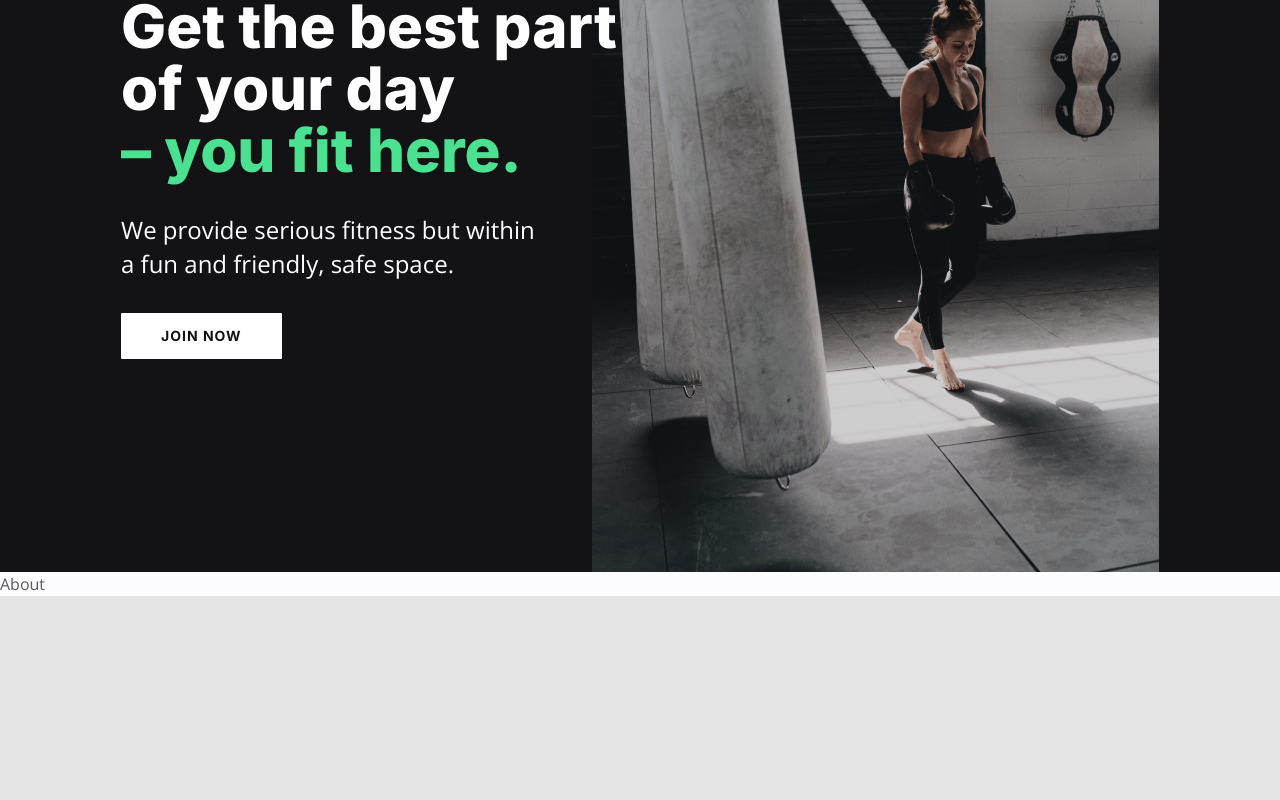
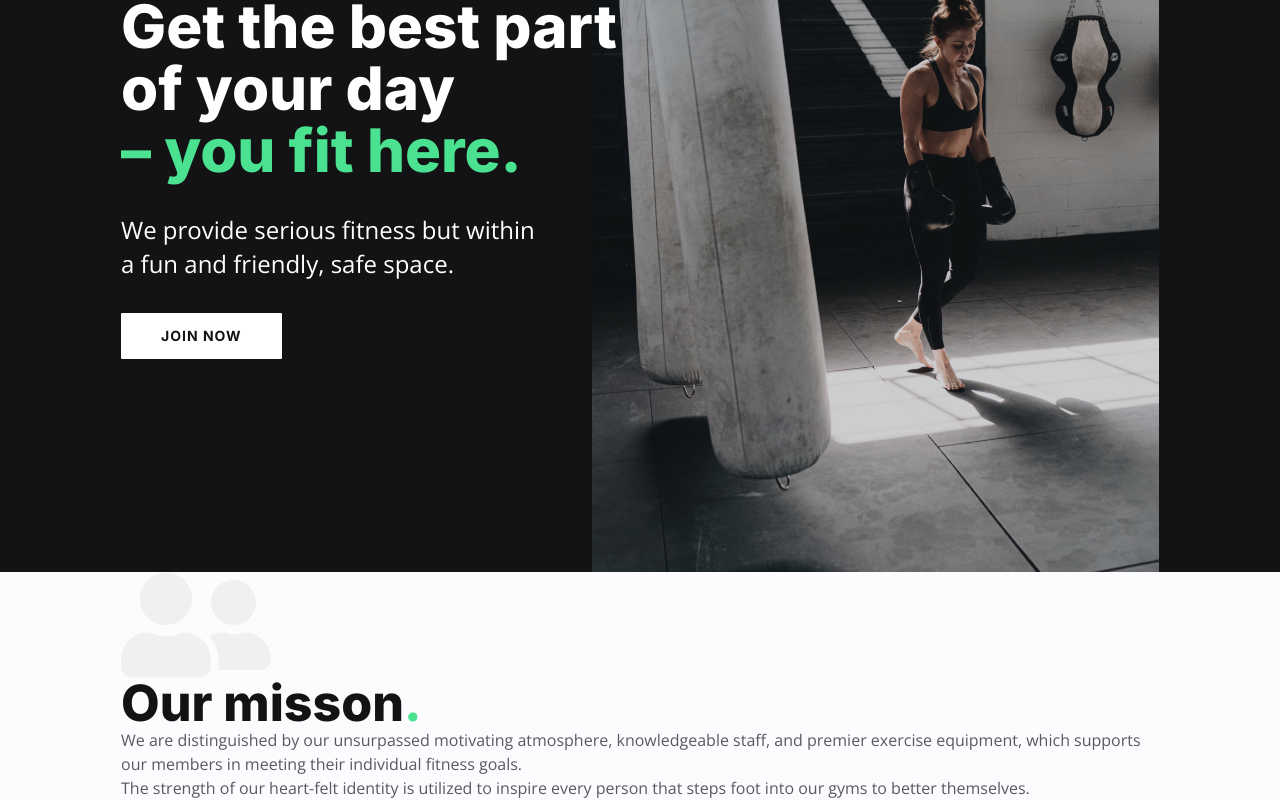
Before and after one commit to zablon-oigo/deploy-reactapp-using-terraform, a React (Vite) app: page / in a window 1280 px wide. Shown: the part 218-1018 px from the top of the page. Before the commit the page ends 814 px from the top, so only its background shows below. Built offline with nearby package versions, Linux system fonts and the light colour scheme.

Commit message:
About component

```diff
--- a/src/components/About.jsx
+++ b/src/components/About.jsx
@@ -1,7 +1,25 @@
 import React from 'react'
-
+import { about } from '../data'
+import {IoIosArrowDropdownCircle} from 'react-icons/io'
 export default function About() {
+  const{title,subtitle1,subtitle2,icon,link}=about;
   return (
-    <div>About</div>
+    <section className="">
+      <div className='container mx-auto'>
+      <div className="secton-title-group">
+        <img src={icon} alt="" className="" />
+        <h2 className="h2 section-title">
+          {title}
+          <span className="text-primary-200">.</span>
+        </h2>
+      </div>
+      <p className="">
+        {subtitle1}
+      </p>
+      <p className="">
+        {subtitle2}
+      </p>
+    </div>
+    </section>
   )
 }
```
